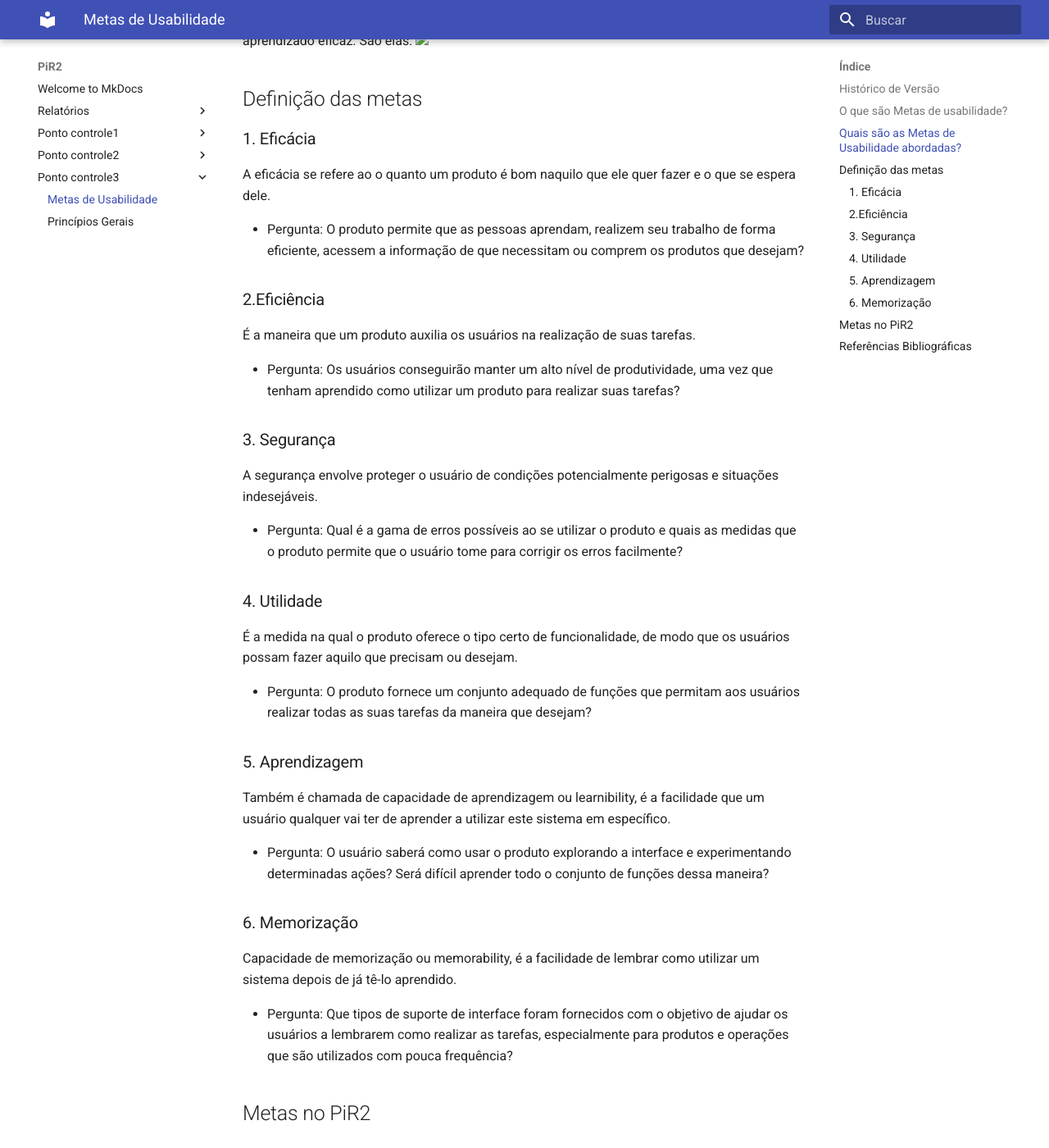
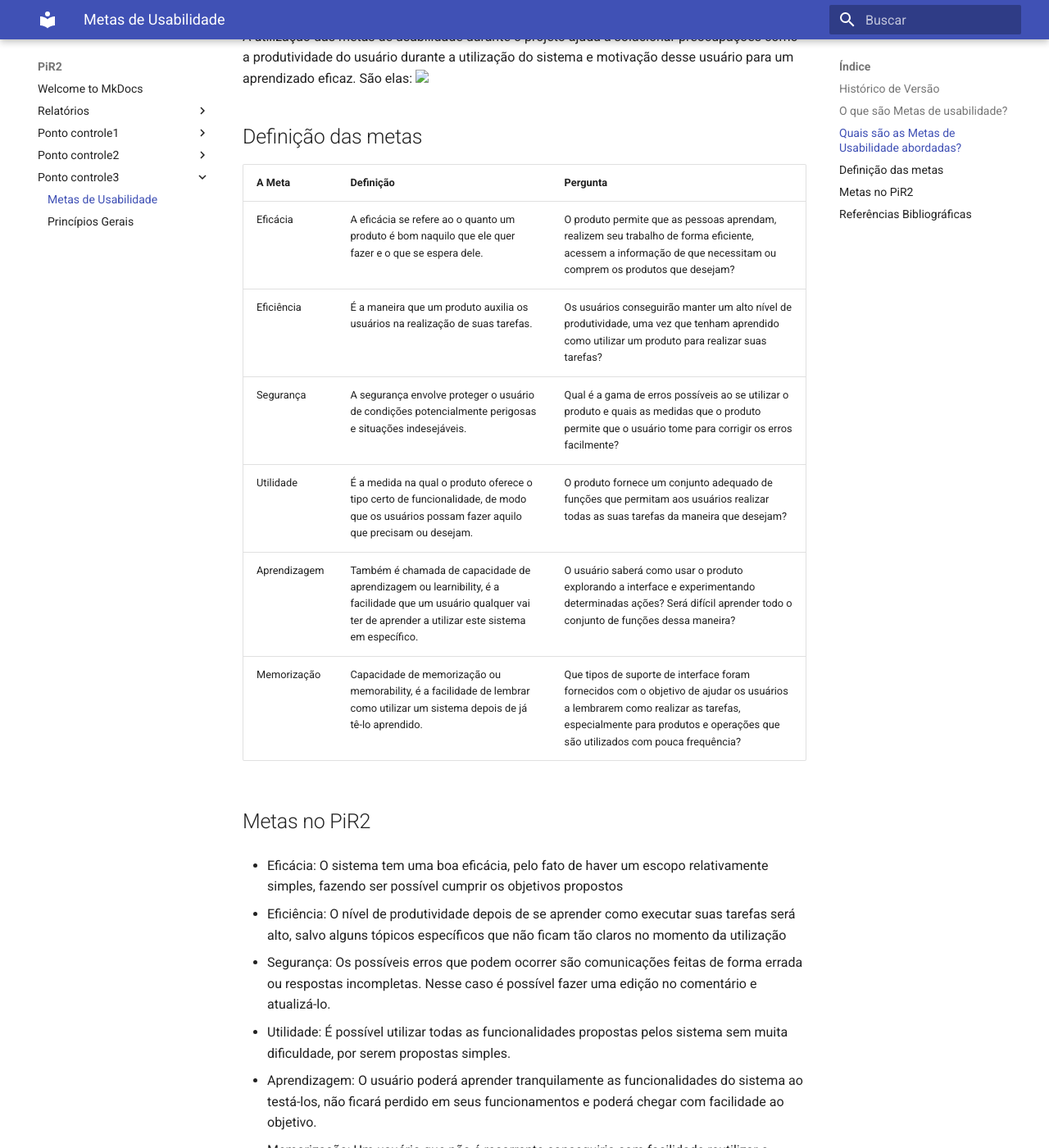
Before and after one commit to liversonp/2020.2-forumPiR2, an MkDocs documentation site: the page built from docs/ponto_controle3/metas_de_usabilidade.md, in a window 1280 px wide and 1400 px high, scrolled down 870 px. Shown: the whole window at 82% size. Built offline with MkDocs 1.6.1 and Material for MkDocs 9.7.7, drawn with Linux system fonts in a browser that asks for light colours; some of the changed text lies outside the part shown.

Commit message:
Atualizaçao nas definiçoes

```diff
--- a/docs/ponto_controle3/metas_de_usabilidade.md
+++ b/docs/ponto_controle3/metas_de_usabilidade.md
@@ -18,35 +19,15 @@ A utilização das metas de usabilidade durante o projeto ajuda a solucionar pre
 
 ## Definição das metas
 
-### 1. Eficácia
-A eficácia se refere ao o quanto um produto é bom naquilo que ele quer fazer e o que se espera dele.
+| A Meta | Definição | Pergunta |
+| :--- | :--- | :--- |
+| Eficácia | A eficácia se refere ao o quanto um produto é bom naquilo que ele quer fazer e o que se espera dele. | O produto permite que as pessoas aprendam, realizem seu trabalho de forma eficiente, acessem a informação de que necessitam ou comprem os produtos que desejam? |
+| Eficiência | É a maneira que um produto auxilia os usuários na realização de suas tarefas. | Os usuários conseguirão manter um alto nível de produtividade, uma vez que tenham aprendido como utilizar um produto para realizar suas tarefas? |
+| Segurança | A segurança envolve proteger o usuário de condições potencialmente perigosas e situações indesejáveis. | Qual é a gama de erros possíveis ao se utilizar o produto e quais as medidas que o produto permite que o usuário tome para corrigir os erros facilmente? |
+| Utilidade | É a medida na qual o produto oferece o tipo certo de funcionalidade, de modo que os usuários possam fazer aquilo que precisam ou desejam. | O produto fornece um conjunto adequado de funções que permitam aos usuários realizar todas as suas tarefas da maneira que desejam? |
+| Aprendizagem | Também é chamada de capacidade de aprendizagem ou learnibility, é a facilidade que um usuário qualquer vai ter de aprender a utilizar este sistema em específico. | O usuário saberá como usar o produto explorando a interface e experimentando determinadas ações? Será difícil aprender todo o conjunto de funções dessa maneira?|
+| Memorização | Capacidade de memorização ou memorability, é a facilidade de lembrar como utilizar um sistema depois de já tê-lo aprendido. | Que tipos de suporte de interface foram fornecidos com o objetivo de ajudar os usuários a lembrarem como realizar as tarefas, especialmente para produtos e operações que são utilizados com pouca frequência? |
 
-- Pergunta: O produto permite que as pessoas aprendam, realizem seu trabalho de forma eficiente, acessem a informação de que necessitam ou comprem os produtos que desejam?
-
-### 2.Eficiência
-É a maneira que um produto auxilia os usuários na realização de suas tarefas.
-
-- Pergunta: Os usuários conseguirão manter um alto nível de produtividade, uma vez que tenham aprendido como utilizar um produto para realizar suas tarefas?
-
-### 3. Segurança
-A segurança envolve proteger o usuário de condições potencialmente perigosas e situações indesejáveis.
-
-- Pergunta: Qual é a gama de erros possíveis ao se utilizar o produto e quais as medidas que o produto permite que o usuário tome para corrigir os erros facilmente?
-
-### 4. Utilidade
-É a medida na qual o produto oferece o tipo certo de funcionalidade, de modo que os usuários possam fazer aquilo que precisam ou desejam.
-
-- Pergunta: O produto fornece um conjunto adequado de funções que permitam aos usuários realizar todas as suas tarefas da maneira que desejam?
-
-### 5. Aprendizagem
-Também é chamada de capacidade de aprendizagem ou learnibility, é a facilidade que um usuário qualquer vai ter de aprender a utilizar este sistema em específico.
-
-- Pergunta: O usuário saberá como usar o produto explorando a interface e experimentando determinadas ações? Será difícil aprender todo o conjunto de funções dessa maneira?
-
-### 6. Memorização
-Capacidade de memorização ou memorability, é a facilidade de lembrar como utilizar um sistema depois de já tê-lo aprendido.
-
-- Pergunta: Que tipos de suporte de interface foram fornecidos com o objetivo de ajudar os usuários a lembrarem como realizar as tarefas, especialmente para produtos e operações que são utilizados com pouca frequência?
 
 ## Metas no PiR2
 
```
Also changed, not shown: other parts of docs/ponto_controle3/metas_de_usabilidade.md (+1 -0 lines).
